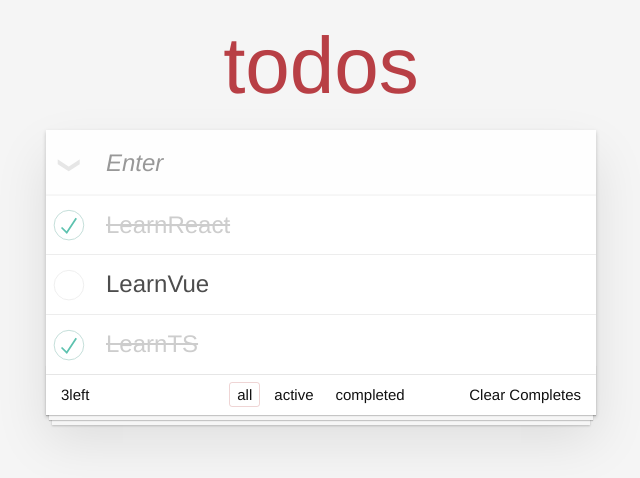
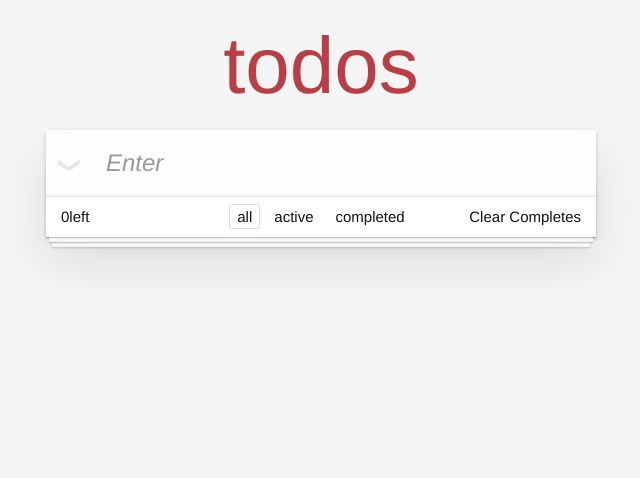
Before and after one commit to liyinan0501/Vue-TodoMVC-V1, a Vue app: page / in a window 1280 px wide. Shown: the top 478 px of the page, without its empty margins (319-959 px from the left). Built offline with nearby package versions, Linux system fonts and the light colour scheme.

Commit message:
complete localStorage

```diff
--- a/src/App.vue
+++ b/src/App.vue
@@ -26,11 +26,12 @@ export default {
   },
   data () {
     return {
-      list: [
-        { id: 100, name: 'LearnReact', isDone: true },
-        { id: 201, name: 'LearnVue', isDone: false },
-        { id: 103, name: 'LearnTS', isDone: true }
-      ],
+      list: JSON.parse(localStorage.getItem('VueTodoList')) || [],
+      // list: [
+      //   { id: 100, name: 'LearnReact', isDone: true },
+      //   { id: 201, name: 'LearnVue', isDone: false },
+      //   { id: 103, name: 'LearnTS', isDone: true }
+      // ],
       getFilter: 'all'
     }
   },
@@ -60,6 +61,14 @@ export default {
         return this.list
       }
     }
+  },
+  watch: {
+    list: {
+      deep: true,
+      handler () {
+        localStorage.setItem('VueTodoList', JSON.stringify(this.list))
+      }
+    }
   }
 }
 </script>
```
